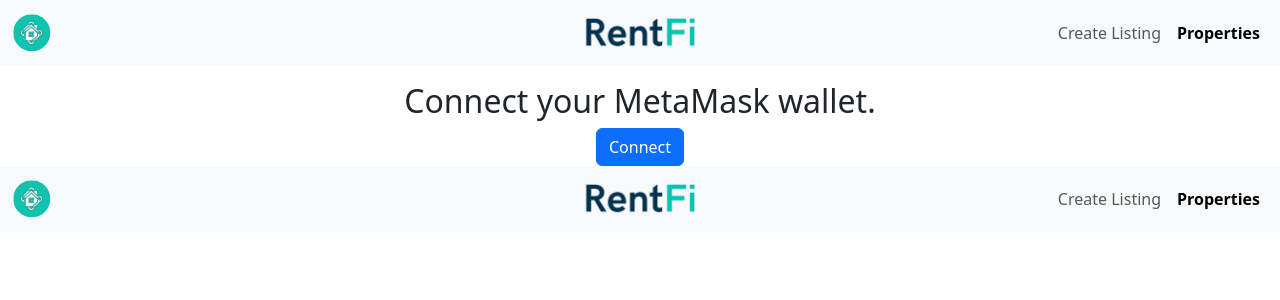
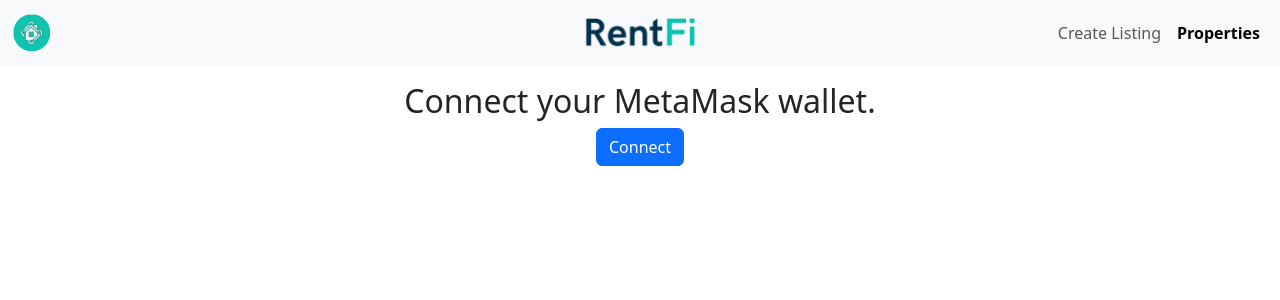
Before and after one commit to hschickdevs/RentFi, a React (Create React App) app: page /properties in a window 1280 px wide. Shown: the top 300 px of the page. Built offline with nearby package versions, Linux system fonts and the light colour scheme.

Commit message:
reverting to 4:00

```diff
--- a/src/App.css
+++ b/src/App.css
@@ -64,7 +64,7 @@
 
 
  .grid-item {
-  margin-top: 70px;
+  margin-top: 170px;
   display: flex;
   justify-content: center;
   align-items: center;
--- a/src/PropertyList.js
+++ b/src/PropertyList.js
@@ -1,6 +1,5 @@
 import React, { useState, useEffect } from 'react';
 import { NavLink } from 'react-router-dom';
-import Navbar from './Navbar';
 
 const PropertyList = ({ propertiesArr }) => {
     const [nftDataList, setNftDataList] = useState([]);
@@ -42,7 +41,6 @@
 
     return (
         <>
-          <Navbar />
           <div style={{ display: 'grid', gridTemplateColumns: 'repeat(3, 1fr)', gap: '20px', justifyContent: 'center', alignItems: 'center' }}>
             {propertiesArr.map((property, index) => (
               <NavLink to={`/properties/${property.tokenId}`} key={index} style={{ textDecoration: 'none' }}>
```
